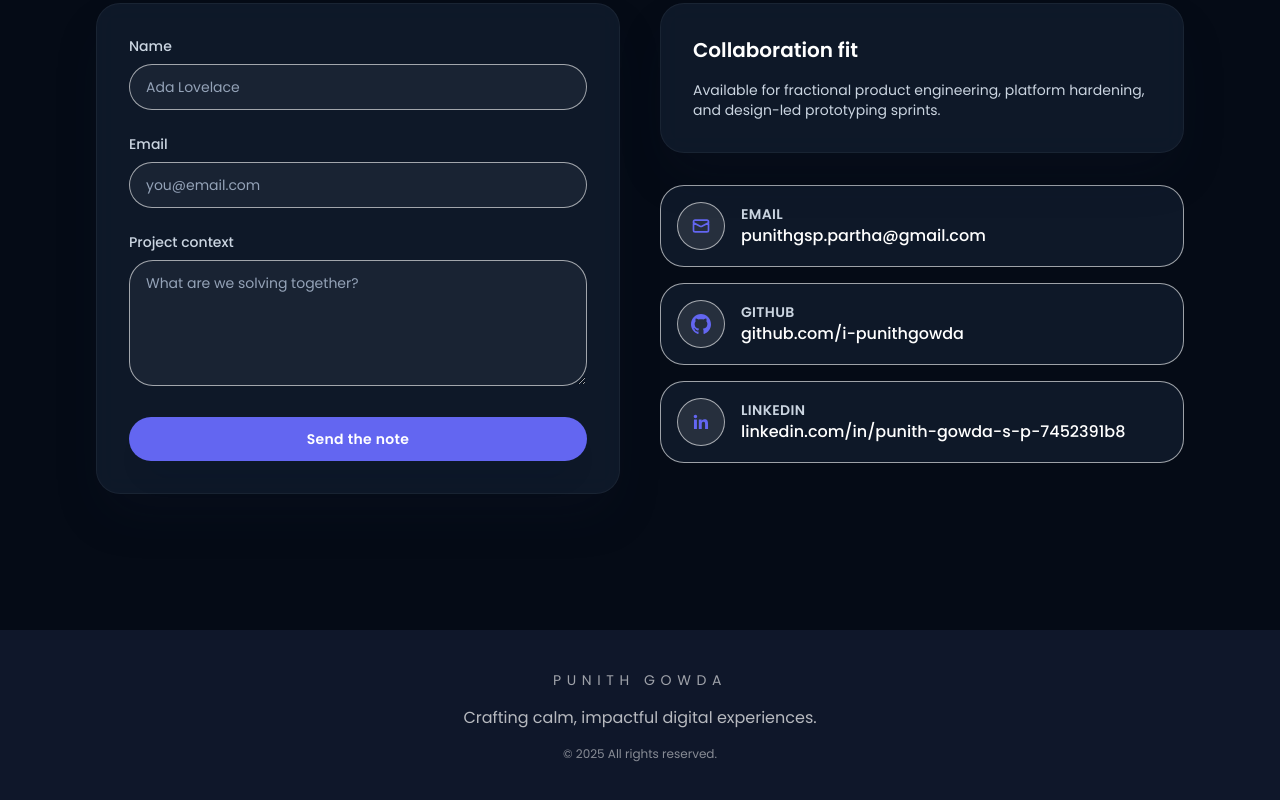
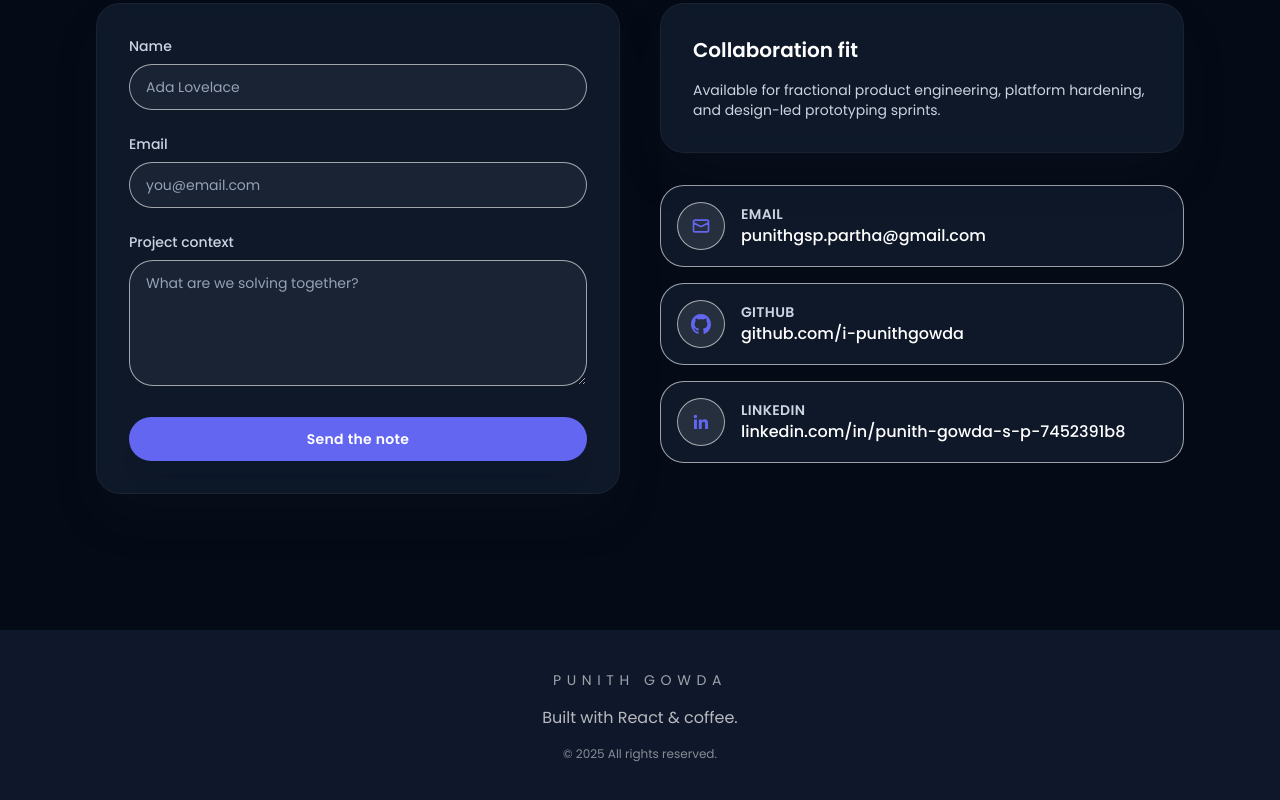
Before and after one commit to i-punithgowda/PunithUnplugged, a React (Vite) app: page /contact in a window 1280 px wide. Shown: the part 426-1226 px from the top of the page. Built offline with nearby package versions, Linux system fonts and the light colour scheme.

Commit message:
modified footer

```diff
--- a/src/components/Footer.jsx
+++ b/src/components/Footer.jsx
@@ -5,7 +5,7 @@ const Footer = () => {
     <footer className="bg-ink text-white py-10 mt-10">
       <div className="max-w-6xl mx-auto px-4 sm:px-6 lg:px-8 flex flex-col gap-4 text-center">
         <p className="text-sm tracking-[0.4em] uppercase text-white/60">Punith Gowda</p>
-        <p className="text-white/70">Crafting calm, impactful digital experiences.</p>
+        <p className="text-white/70">Built with React & coffee.</p>
         <p className="text-xs text-white/50">© {new Date().getFullYear()} All rights reserved.</p>
       </div>
     </footer>
```
